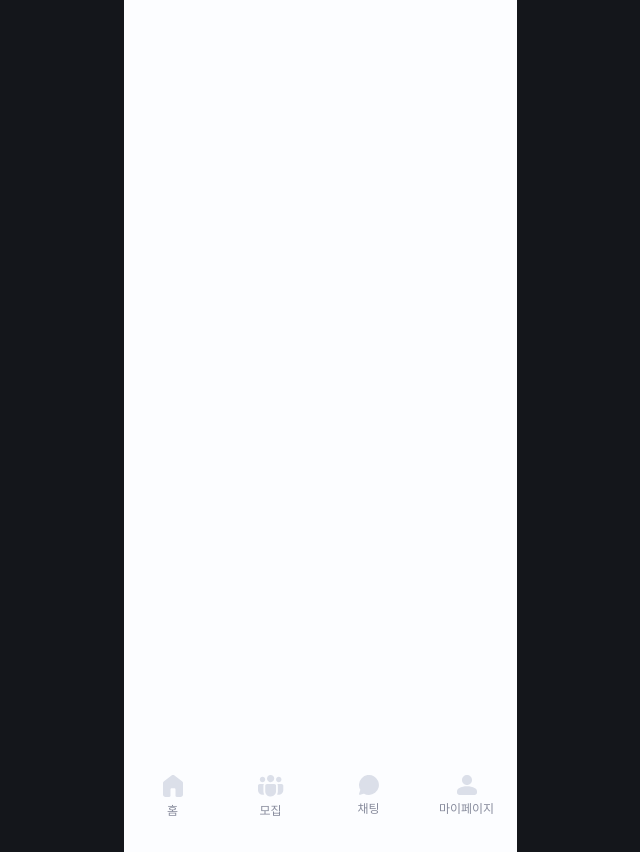
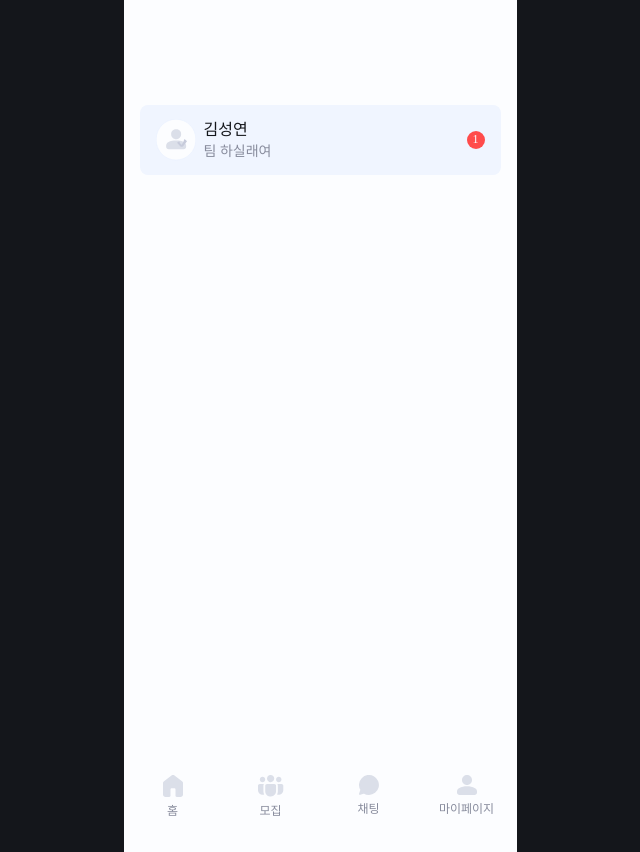
Before and after one commit to capstone-pick-it/Frontend, a React (Vite) app: page /chat in a window 1280 px wide. Shown: the whole page, without its empty margins (320-960 px from the left). Built offline with nearby package versions, Linux system fonts and the light colour scheme; a web font is replaced by a local one.

Commit message:
Feat: ChatList 및 ChatBage 컴포넌트 제작

```diff
--- a/package.json
+++ b/package.json
@@ -12,6 +12,7 @@
   "dependencies": {
     "react": "^19.2.5",
     "react-dom": "^19.2.5",
+    "react-router-dom": "^7.14.2",
     "sass": "^1.99.0"
   },
   "devDependencies": {
--- a/src/App.jsx
+++ b/src/App.jsx
@@ -1,13 +1,16 @@
 import React from 'react'
 import logo from './assets/images/logo.png'
 import Nav from './components/Nav'
+import { BrowserRouter, Route, Routes } from 'react-router-dom'
+import Chat from './pages/Chat'
 
 const App = () => {
   return (
-    <div className='container'>
-      {/* <img src={logo} alt="" /> */}
-      <Nav />
-    </div>
+    <BrowserRouter>
+      <Routes>
+        <Route path='/chat' element={<Chat />}/>
+      </Routes>
+    </BrowserRouter>
   )
 }
 
--- /dev/null
+++ b/src/assets/sass/sections/Chat/_chat.scss
@@ -0,0 +1,59 @@
+#Chat_Wrap{
+
+}
+
+
+//채팅방 리스트
+#ChatList_Wrap{
+    position: relative;
+    width: 100%;
+    height: 70px;
+    background-color: var(--primary-50);
+    border-radius: 8px;
+
+    display: flex;
+    align-items: center;
+    gap: 8px;
+    padding: 0 16px;
+
+    img{
+        width: 40px;
+    }
+
+    .text_container{
+        display: flex;
+        flex-direction: column;
+
+        h1{
+            @include body3
+        }
+
+        p{
+            color: var(--gray-500);
+            @include body5
+        }
+    }
+}
+
+//채팅방 리스트 알림
+#ChatBadge_Wrap{
+    position: absolute;
+    right: 16px;
+
+    width: 18px;
+    height: 18px;
+    border-radius: 50%;
+
+    //채팅 알림 - error, 팀 신청 알림 - primary
+    background-color: var(--error-main);
+    // background-color: var(--primary-700);
+
+    display: flex;
+    justify-content: center;
+    align-items: center;
+
+    p{
+        color: var(--white);
+        @include caption
+    }
+}
--- a/src/assets/sass/style.scss
+++ b/src/assets/sass/style.scss
@@ -8,3 +8,4 @@
 
 // components
 @import 'sections/_nav';
+@import 'sections/Chat/chat'
--- /dev/null
+++ b/src/components/Chat/ChatBadge.jsx
@@ -0,0 +1,11 @@
+import React from 'react'
+
+const ChatBadge = () => {
+  return (
+    <div id="ChatBadge_Wrap">
+        <p>1</p>
+    </div>
+  )
+}
+
+export default ChatBadge
--- /dev/null
+++ b/src/components/Chat/ChatList.jsx
@@ -0,0 +1,18 @@
+import React from 'react'
+import profile from '../../assets/images/Chat/profile.svg'
+import ChatBadge from './ChatBadge'
+
+const ChatList = () => {
+  return (
+    <div id="ChatList_Wrap">
+        <img src={profile} alt="" />
+        <div className="text_container">
+            <h1>김성연</h1>
+            <p>팀 하실래여</p>
+        </div>
+        <ChatBadge/>
+    </div>
+  )
+}
+
+export default ChatList
--- /dev/null
+++ b/src/pages/Chat.jsx
@@ -0,0 +1,14 @@
+import React from 'react'
+import Nav from '../components/Nav'
+import ChatList from '../components/Chat/ChatList'
+
+const Chat = () => {
+  return (
+    <div id="Chat_Wrap" className="container">
+        <ChatList/>
+        <Nav/>
+    </div>
+  )
+}
+
+export default Chat
```
Also changed, not shown: src/assets/images/Chat/profile.svg (added), 1 other file (tests, documents, lock files or other folders).
